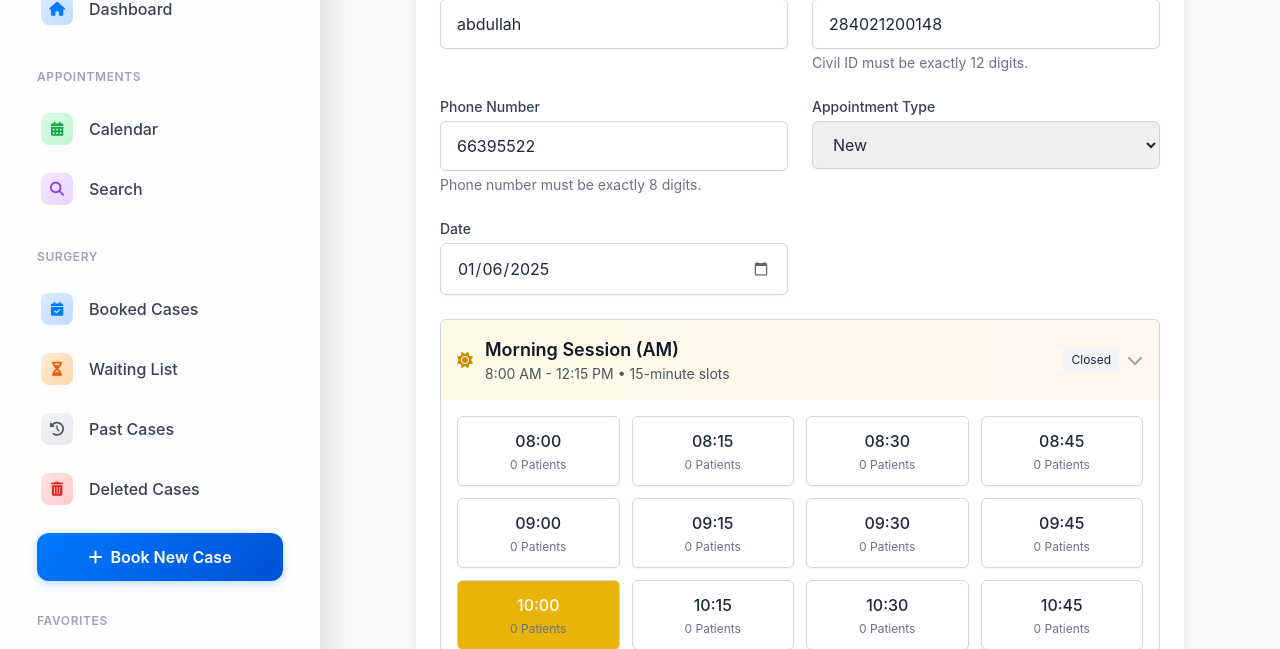
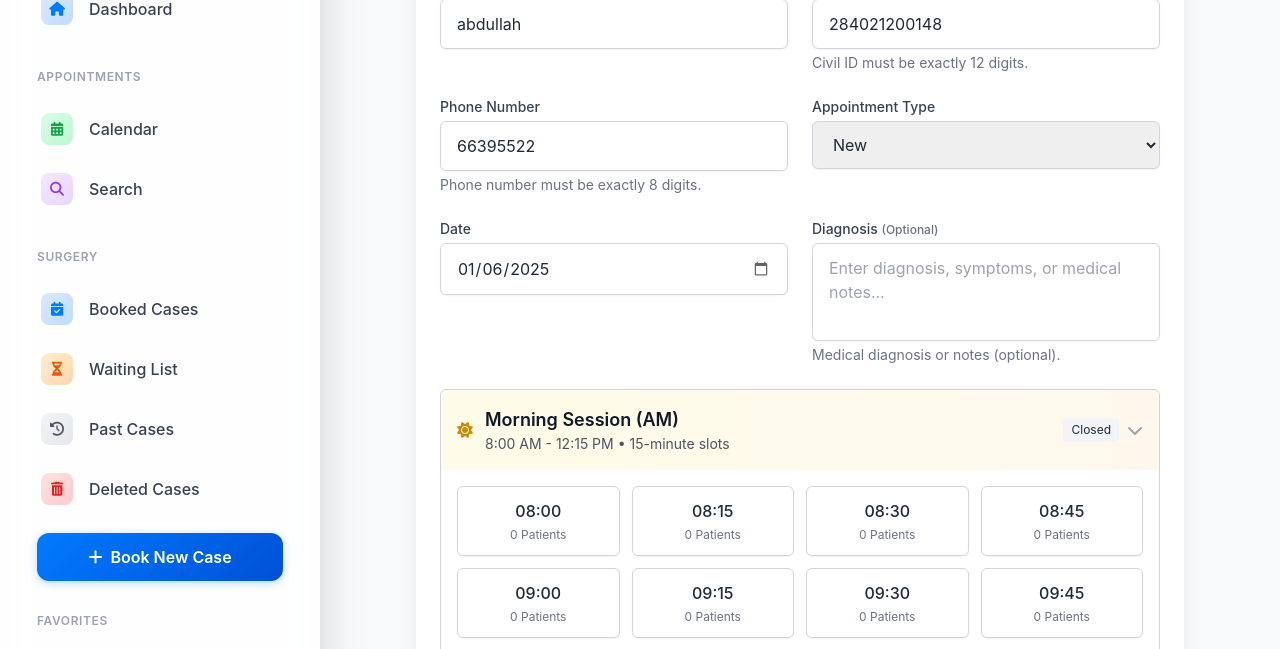
Before and after one commit to alqaseer/clinic, a Django app: a page that uses core/templates/edit_appointment.html in a window 1280 px wide. Shown: the part 189-838 px from the top of the page. Run offline with Django 5.2, Linux system fonts and the light colour scheme; a user stored in the database is signed in; data comes from the database, SQL or seed files in the repository; some libraries are stand-ins or nearby versions.

Commit message:
saif diagnosis field

```diff
--- a/core/forms.py
+++ b/core/forms.py
@@ -54,7 +54,7 @@ class SurgicalBookingForm(forms.ModelForm):
 class ClinicAppointmentForm(forms.ModelForm):
     class Meta:
         model = ClinicAppointment
-        fields = ["patient_name", "civil_id", "phone_number", "appointment_type", "date", "time", "referral_letter"]
+        fields = ["patient_name", "civil_id", "phone_number", "appointment_type", "date", "time", "diagnosis", "referral_letter"]
         widgets = {
             "date": forms.DateInput(attrs={"type": "date"}),
             "time": forms.TimeInput(attrs={"type": "time"}),
--- a/core/templates/edit_appointment.html
+++ b/core/templates/edit_appointment.html
@@ -160,6 +160,9 @@
     <form method="POST" enctype="multipart/form-data" class="p-6 space-y-6">
         {% csrf_token %}
 
+        <!-- Hidden field to preserve the original status -->
+        <input type="hidden" name="confirmed" value="{{ form.confirmed.value|default:'Unknown' }}">
+
         <div class="grid grid-cols-1 md:grid-cols-2 gap-6">
             <!-- Patient Name -->
             <div>
@@ -230,10 +233,6 @@
         </div>
 
         <div class="grid grid-cols-1 md:grid-cols-2 gap-6">
-            <!-- Confirmed Status Dropdown - REMOVED, using hidden field instead -->
-            <!-- Hidden field to preserve the original status -->
-            <input type="hidden" name="confirmed" value="{{ form.confirmed.value|default:'Unknown' }}">
-
             <!-- Date Field -->
             <div>
                 <label for="date" class="block text-sm font-medium text-gray-700 mb-1">Date</label>
@@ -248,8 +247,21 @@
                 >
             </div>
 
-            <!-- Empty div to maintain grid layout -->
-            <div></div>
+            <!-- Diagnosis Field (Optional) -->
+            <div>
+                <label for="diagnosis" class="block text-sm font-medium text-gray-700 mb-1">
+                    Diagnosis
+                    <span class="text-gray-500 text-xs">(Optional)</span>
+                </label>
+                <textarea
+                    name="diagnosis"
+                    id="diagnosis"
+                    rows="3"
+                    class="block w-full px-4 py-3 border border-gray-300 rounded-md shadow-sm focus:ring-2 focus:ring-blue-500 focus:border-blue-500 resize-none"
+                    placeholder="Enter diagnosis, symptoms, or medical notes..."
+                >{{ form.diagnosis.value|default_if_none:'' }}</textarea>
+                <p class="mt-1 text-sm text-gray-500">Medical diagnosis or notes (optional).</p>
+            </div>
         </div>
 
         <!-- AM Session -->
```
Also changed, not shown: core/templates/add_appointment.html (+16 -3 lines).
